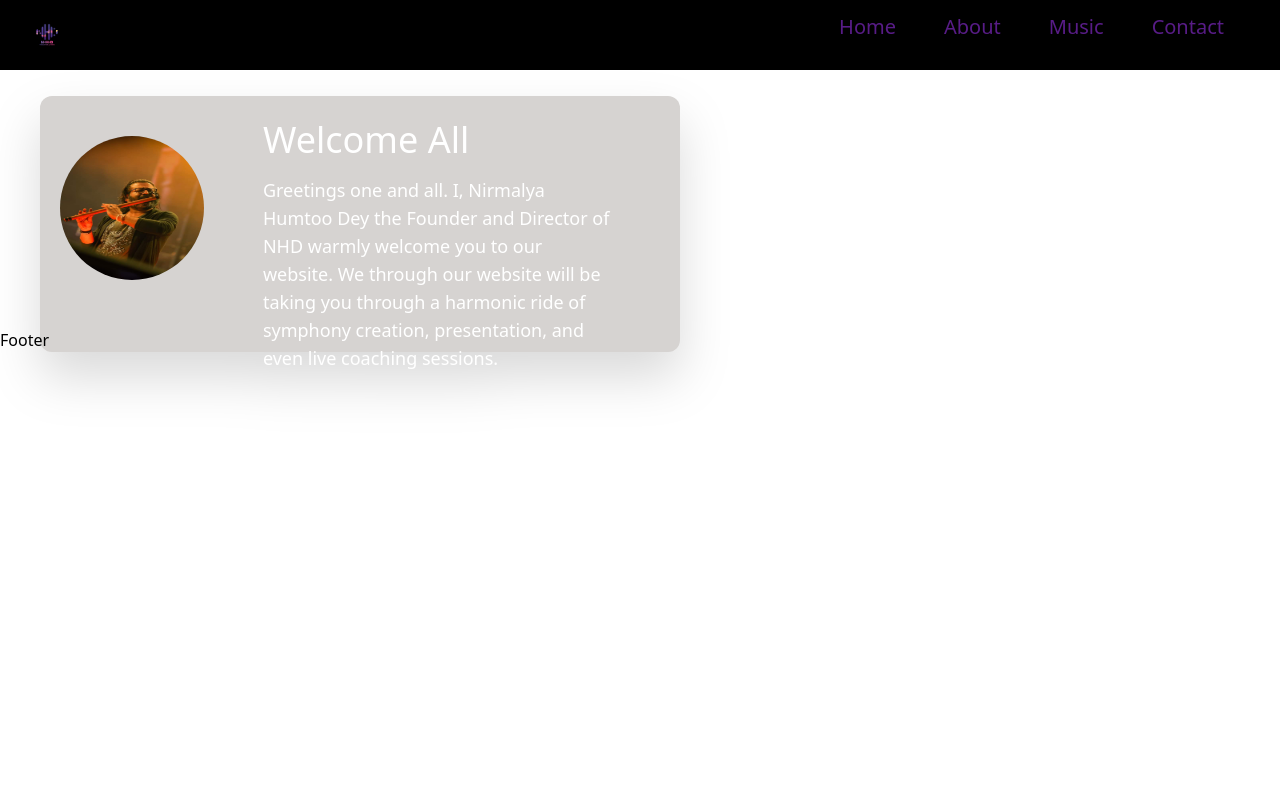
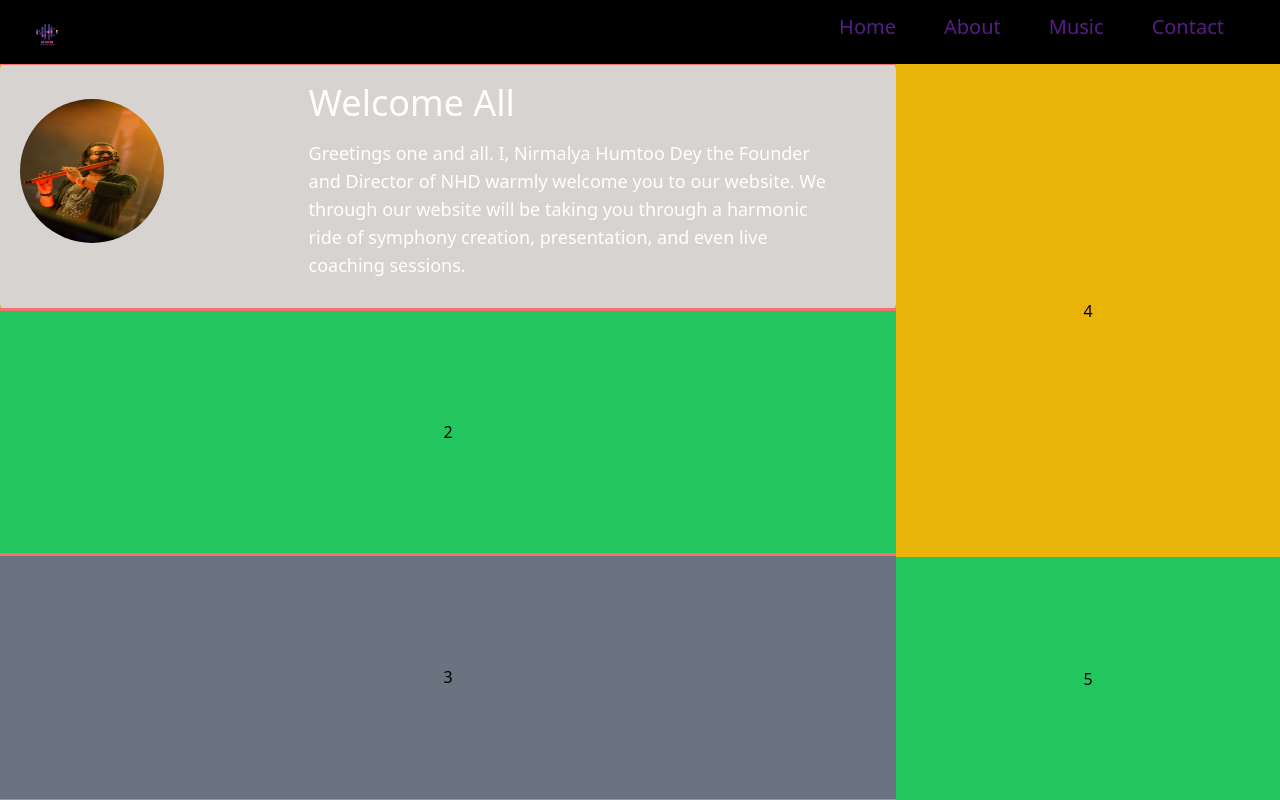
Before and after one commit to NHD-Production/NHD-Web, a Next.js app: page / in a window 1280 px wide. Built offline with nearby package versions, Linux system fonts and the light colour scheme.

Commit message:
feat: layout added

```diff
--- a/src/app/globals.css
+++ b/src/app/globals.css
@@ -1,3 +1,6 @@
 @tailwind base;
 @tailwind components;
 @tailwind utilities;
+html {
+    font-size: 16px;
+}
--- a/src/app/layout.jsx
+++ b/src/app/layout.jsx
@@ -13,14 +13,18 @@ export const metadata = {
 }
 
 export default function RootLayout({ children }) {
+
   return (
     <html lang="en">
 
-      <body className={`{inter.className} relative`}>
+      <body className={`{inter.className} relative h-[100vh]`}>
       <GlobalProvider>
       <Navbar/>
-      <Welcome/>
-      <Footer/>
+      <div className="fixed top-[8%] w-full h-[92%]">
+      {children}
+      </div>
+      {/* <Welcome/> */}
+      {/* <Footer/> */}
       </GlobalProvider>
       </body>
     </html>
--- a/src/app/page.jsx
+++ b/src/app/page.jsx
@@ -3,13 +3,23 @@ import React, { useEffect,useContext } from 'react'
 import { GlobalContext } from '@/context/Globalcontext';
 import ZigBox from '@/components/ZigBox';
 import { data } from '@/assets/content';
+import Welcome from '@/components/Welcome';
 function Home() {
     const {theme} = useContext(GlobalContext)
     const [Themecolor,setThemecolor] = theme;
   return (
-    <div>
-
-      <ZigBox data={data}/>
+    <div className='grid sm:grid-cols-10  bg-blue-500 h-[100%] overflow-y-auto sm:overflow-hidden'>
+     <div className='bg-red-400 col-span-10 sm:col-span-7 flex flex-col justify-around'>
+      <div className="h-[33%] bg-yellow-500 overflow-hidden flex justify-center items-center">
+        <Welcome/>
+      </div>
+      <div className="h-[33%] bg-green-500 overflow-hidden flex justify-center items-center">2</div>
+      <div className="h-[33%] bg-gray-500 overflow-hidden flex justify-center items-center">3</div>
+     </div>
+     <div className='bg-black col-span-10 sm:col-span-3 flex flex-col justify-between '>
+      <div className="h-[67%] bg-yellow-500 overflow-hidden flex justify-center items-center">4</div>
+      <div className="h-[33%] bg-green-500 overflow-hidden flex justify-center items-center">5</div>
+     </div>
     </div>
   )
 }
--- a/src/components/Navbar.jsx
+++ b/src/components/Navbar.jsx
@@ -14,7 +14,7 @@ function Navbar() {
 
   return (
     <div>
-      <nav className="w-full bg-black fixed top-0 left-0 right-0 z-10">
+      <nav className="w-full bg-black fixed top-0 left-0 right-0 z-10 h-[8%]">
         <div className="justify-between px-4 mx-auto lg:max-w-7xl md:items-center md:flex md:px-8">
           <div>
             <div className="flex items-center justify-between py-3 md:py-5 md:block">
@@ -51,12 +51,12 @@ function Navbar() {
             >
               <ul className="h-screen md:h-auto items-center justify-center md:flex ">
                 <li className="pb-6 text-xl text-purple-900 py-2 md:px-6 text-center border-b-2 md:border-b-0  hover:bg-purple-900  border-purple-900  md:hover:text-purple-600 md:hover:bg-transparent">
-                  <Link href="#home" onClick={() => setNavbar(!navbar)}>
+                  <Link href="/" onClick={() => setNavbar(!navbar)}>
                     Home
                   </Link>
                 </li>
                 <li className="pb-6 text-xl text-purple-900 py-2 px-6 text-center  border-b-2 md:border-b-0  hover:bg-purple-600  border-purple-900  md:hover:text-purple-600 md:hover:bg-transparent">
-                  <Link href="#about" onClick={() => setNavbar(!navbar)}>
+                  <Link href="About" onClick={() => setNavbar(!navbar)}>
                     About
                   </Link>
                 </li>
--- a/src/components/Welcome.jsx
+++ b/src/components/Welcome.jsx
@@ -2,8 +2,8 @@ import React from 'react'
 import Image from 'next/image';
 import img from '@/assets/humtoo.jpeg';
 function Welcome(){
-    return (<div>
-     <div className='w-full md:w-1/2 bg-stone-300 mt-10 md:mt-24 ml-2 md:ml-10 rounded-xl drop-shadow-2xl'>
+    return (
+     <div className='w-full bg-stone-300  rounded-xl drop-shadow-2xl'>
   <div className="flex  flex-col md:flex-row">
     <div className="md:w-1/3 flex justify-center md:justify-start">
       <Image src={img} className="h-36 w-36 rounded-full ml-5 mt-4 md:mt-10" alt="logo" />
@@ -15,11 +15,6 @@ function Welcome(){
       </h2>
     </div>
   </div>
-</div>
-
-
-
-
-    </div>)
+</div> )
 }
 export default Welcome
```
